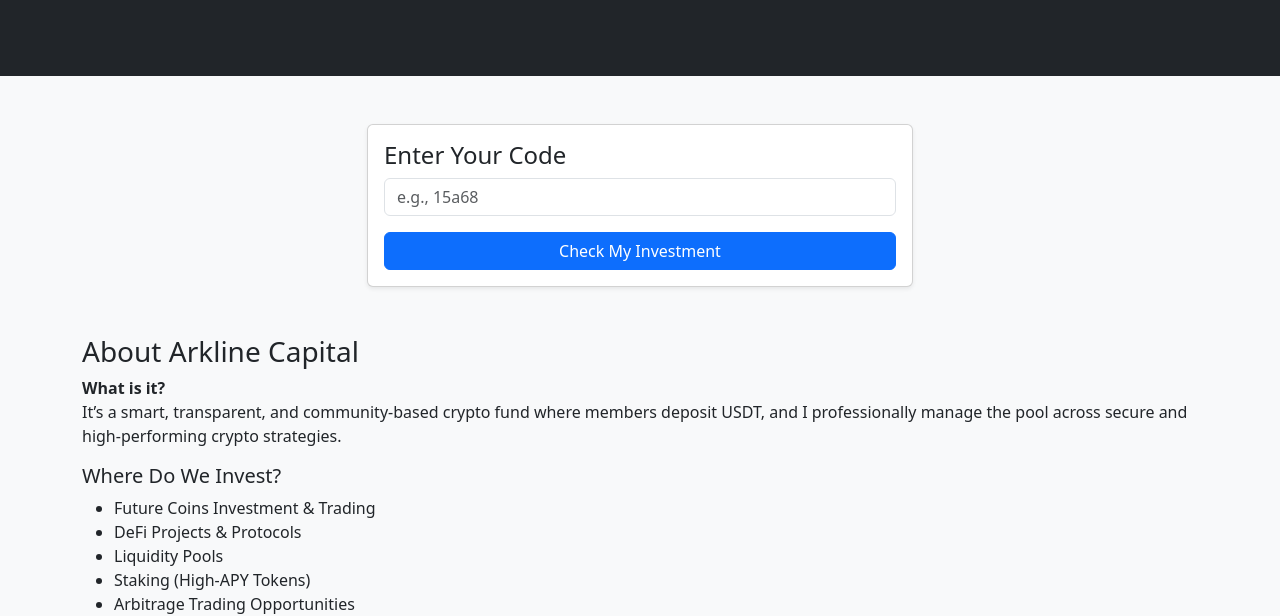
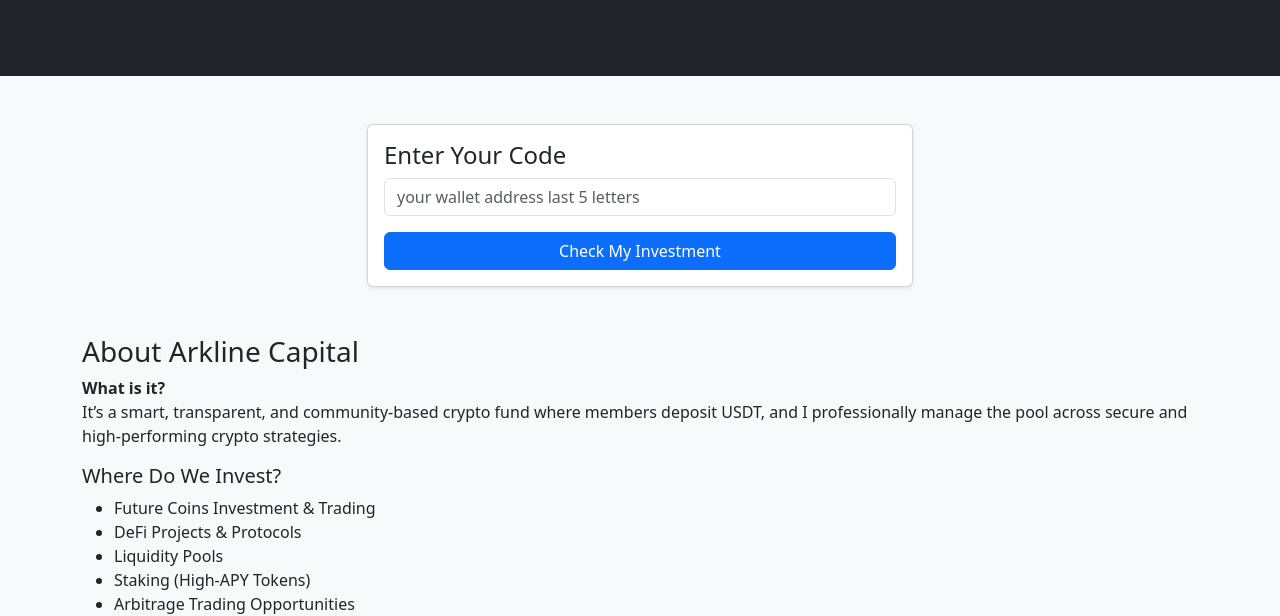
Before and after one commit to ArklineInvestment/arklineinvestment.github.io, a plain HTML site: page index.html in a window 1280 px wide. Shown: the part 190-806 px from the top of the page. Drawn offline with nearby package versions, Linux system fonts and the light colour scheme.

Commit message:
Update index.html

```diff
--- a/index.html
+++ b/index.html
@@ -20,7 +20,7 @@
         <div class="card shadow-sm">
           <div class="card-body">
             <h4 class="card-title">Enter Your Code</h4>
-            <input type="text" id="userCode" class="form-control mb-3" placeholder="e.g., 15a68" />
+            <input type="text" id="userCode" class="form-control mb-3" placeholder="your wallet address last 5 letters" />
             <button class="btn btn-primary w-100" onclick="checkShares()">Check My Investment</button>
             <div class="alert alert-info mt-3 d-none" id="resultBox"></div>
           </div>
```
